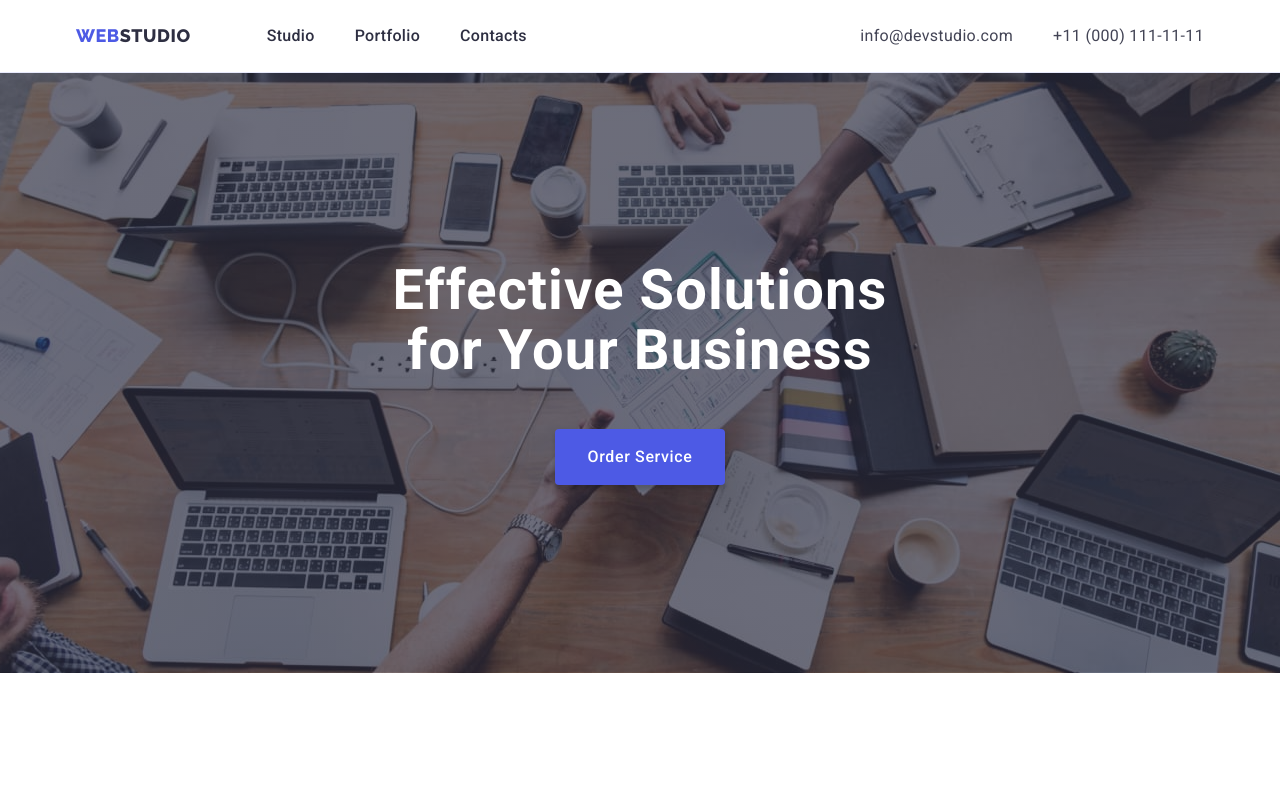
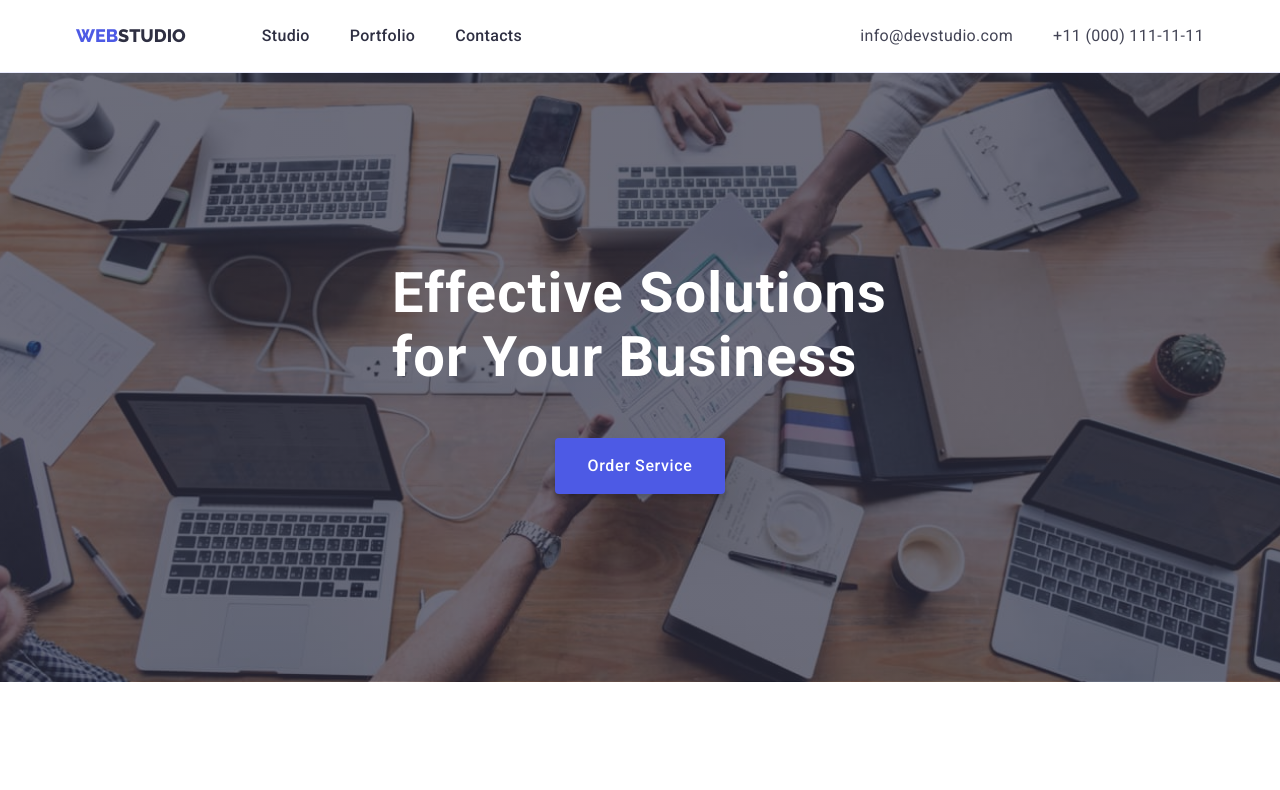
Before and after one commit to Artem210492/goit-markup-hw-04, a plain HTML site: page index.html in a window 1280 px wide. Shown: the top 790 px of the page. Drawn offline with nearby package versions, Linux system fonts and the light colour scheme.

Commit message:
Update style.css

```diff
--- a/css/style.css
+++ b/css/style.css
@@ -93,7 +93,7 @@ body {
   font-family: var(--secondary-font-family);
   font-weight: 800;
   font-size: 18px;
-  line-height: 1.17;
+  line-height: 1.11
   letter-spacing: 0.03em;
   text-transform: uppercase;
   color: var(--accent-color);
@@ -103,7 +103,7 @@ body {
   font-family: var(--secondary-font-family);
   font-weight: 800;
   font-size: 18px;
-  line-height: 1.17;
+  line-height: 1.11
   letter-spacing: 0.03em;
   color: var(--primary-text-color);
 }
@@ -189,7 +189,7 @@ body {
 .hero-title {
   font-family: var(--main-font-family);
   font-size: 56px;
-  line-height: 1.07;
+  line-height: 1.11
   text-align: center;
   margin: auto;
   letter-spacing: 0.02em;
```
